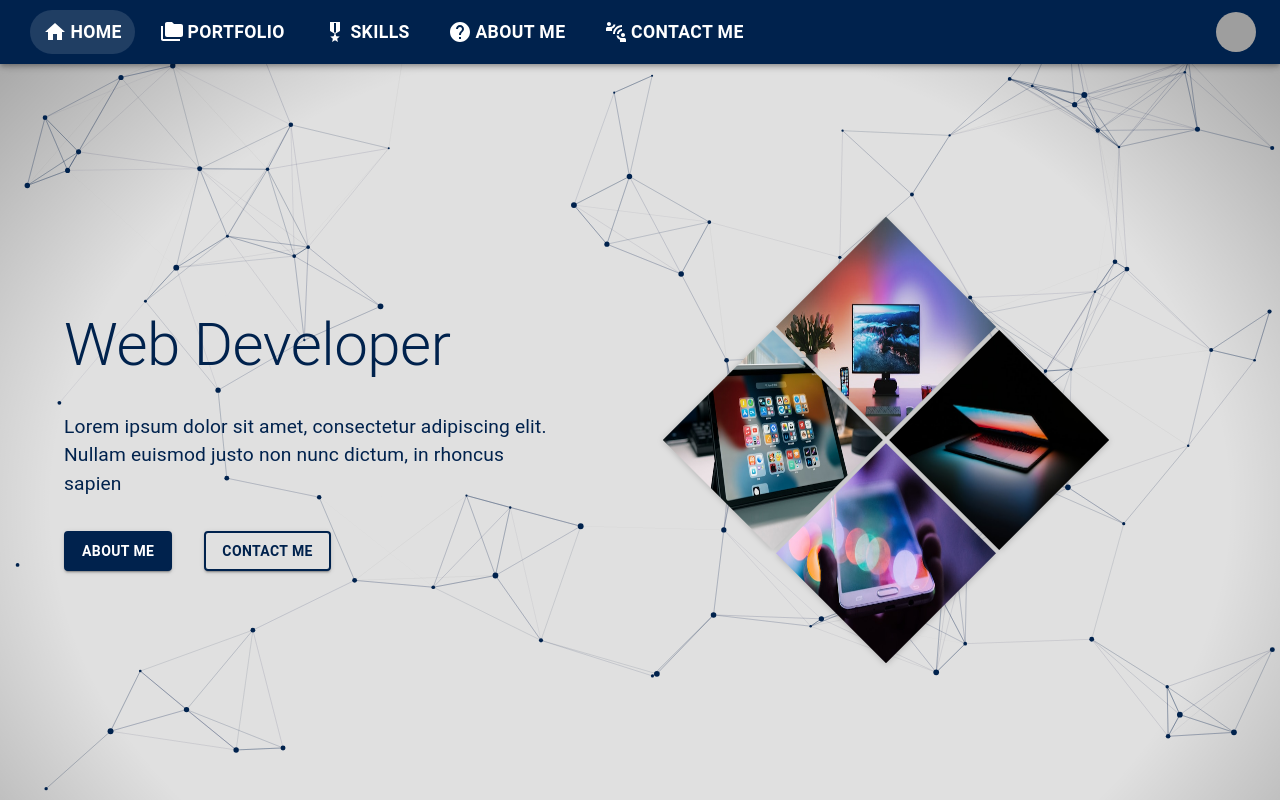
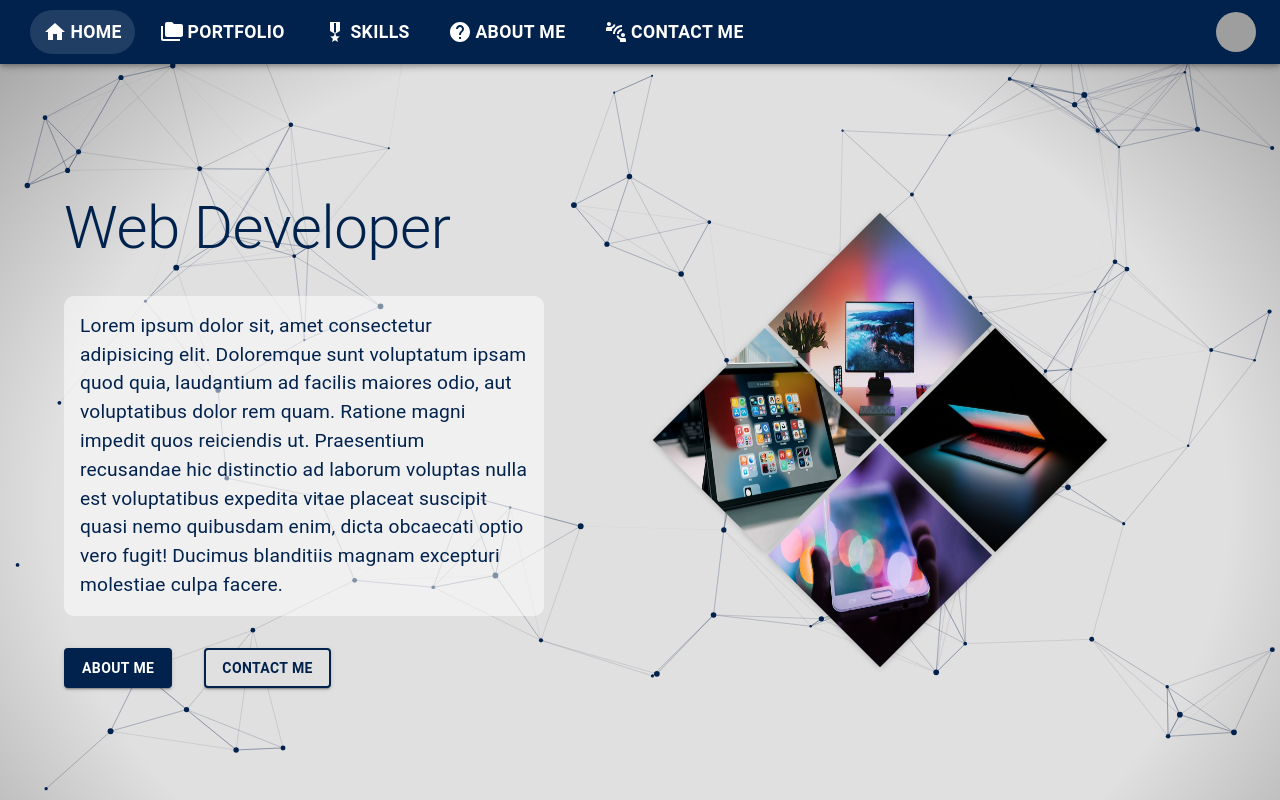
Before and after one commit to AndreiBarari/website, a React (Create React App) app: page / in a window 1280 px wide. Shown: the top 800 px of the page. Built offline with nearby package versions, Linux system fonts and the light colour scheme; grey boxes are pictures that could not be loaded.

Commit message:
contact page layout / minor style changes text container background

```diff
--- /dev/null
+++ b/src/components/homeComponents/CallToAction.jsx
@@ -0,0 +1,45 @@
+import React from "react";
+import { Link } from "react-router-dom";
+import { Button } from "@mui/material";
+
+const commonButtonStyles = {
+  color: "#fff",
+  background: "#00224D",
+  border: "2px solid #00224D",
+  fontWeight: 700,
+  "&:hover": {
+    backgroundColor: "#e0e0e0",
+    color: "#00224D",
+  },
+};
+
+export const AboutButton = () => (
+  <Button
+    variant="contained"
+    sx={{ ...commonButtonStyles }}
+    component={Link}
+    className="home-link"
+    to="/about"
+  >
+    About Me
+  </Button>
+);
+
+export const ContactButton = () => (
+  <Button
+    variant="contained"
+    sx={{
+      ...commonButtonStyles,
+      background: "#e0e0e0",
+      color: "#00224D",
+      "&:hover": {
+        color: "#fff",
+        background: "#00224D",
+      },
+    }}
+    component={Link}
+    to="/contact"
+  >
+    Contact Me
+  </Button>
+);
--- a/src/pages/About.jsx
+++ b/src/pages/About.jsx
@@ -43,7 +43,16 @@ const About = () => {
           height: "360px",
         }}
       ></Box>
-      <Typography variant="body1" textAlign="center" maxWidth="780px">
+      <Typography
+        variant="body1"
+        textAlign="center"
+        maxWidth="780px"
+        sx={{
+          background: "#ffffff80",
+          padding: "1rem",
+          borderRadius: "10px",
+        }}
+      >
         I am a self-taught web developer with a passion for crafting dynamic,
         interactive, and responsive web applications. My analytical mindset,
         combined with a background in economics, allows me to create
--- a/src/pages/Contact.jsx
+++ b/src/pages/Contact.jsx
@@ -1,7 +1,68 @@
 import React from "react";
+import { Container, Grid, TextField, Button, Typography } from "@mui/material";
 
 const Contact = () => {
-  return <div className="main-content contact">Contact</div>;
+  return (
+    <div className="main-content contact">
+      <Container maxWidth="lg">
+        <Grid container spacing={3}>
+          <Grid item xs={12} sm={12} md={6}>
+            <Typography variant="h4">Address</Typography>
+            <Typography variant="body1">123 Main St, City, State</Typography>
+            <Typography variant="h4">Contact Information</Typography>
+            <Typography variant="body1">Email: info@example.com</Typography>
+          </Grid>
+          <Grid item xs={12} sm={12} md={6}>
+            <form
+              sx={{ "& .MuiTextField-root": { margin: 1 } }}
+              noValidate
+              autoComplete="off"
+            >
+              <Typography variant="h4">Contact Us</Typography>
+              <div
+                sx={{
+                  display: "flex",
+                  flexWrap: "wrap",
+                  justifyContent: "center",
+                }}
+              >
+                <TextField
+                  id="outlined-name"
+                  label="Name"
+                  variant="outlined"
+                  fullWidth
+                />
+                <TextField
+                  id="outlined-email-input"
+                  type="email"
+                  name="email"
+                  label="Email"
+                  variant="outlined"
+                  fullWidth
+                />
+                <TextField
+                  id="outlined-multiline-flexible"
+                  label="Message"
+                  multiline
+                  rows={4}
+                  fullWidth
+                  variant="outlined"
+                />
+                <Button
+                  variant="contained"
+                  color="primary"
+                  fullWidth
+                  sx={{ marginBottom: 10 }}
+                >
+                  Submit
+                </Button>
+              </div>
+            </form>
+          </Grid>
+        </Grid>
+      </Container>
+    </div>
+  );
 };
 
 export default Contact;
--- a/src/pages/Home.jsx
+++ b/src/pages/Home.jsx
@@ -1,82 +1,49 @@
-import React from "react";
-import { Link } from "react-router-dom";
-import { Container, Grid, Button, Stack, Typography } from "@mui/material";
+import { Container, Grid, Stack, Typography } from "@mui/material";
 import desktop from "../assets/home-desktop.jpg";
 import laptop from "../assets/home-laptop.jpg";
 import tablet from "../assets/home-tablet.jpg";
 import phone from "../assets/home-phone.jpg";
+import {
+  AboutButton,
+  ContactButton,
+} from "../components/homeComponents/CallToAction";
+
+const homeContentStyles = {
+  flex: 1,
+  display: "flex",
+  flexDirection: "column",
+  justifyContent: "center",
+};
 
 const Home = () => {
   return (
     <div className="main-content home">
       <Container sx={{ display: "flex", flexWrap: "wrap" }}>
-        <Grid
-          item
-          xs={6}
-          sx={{
-            flex: 1,
-            display: "flex",
-            flexDirection: "column",
-            justifyContent: "center",
-          }}
-        >
+        <Grid item xs={6} sx={homeContentStyles}>
           <Typography variant="h2">Web Developer</Typography>
-          <Typography my="2rem" fontSize="1.2rem">
-            Lorem ipsum dolor sit amet, consectetur adipiscing elit. Nullam
-            euismod justo non nunc dictum, in rhoncus sapien
+          <Typography
+            my="2rem"
+            fontSize="1.2rem"
+            sx={{
+              background: "#ffffff80",
+              padding: "1rem",
+              borderRadius: "10px",
+            }}
+          >
+            Lorem ipsum dolor sit, amet consectetur adipisicing elit. Doloremque
+            sunt voluptatum ipsam quod quia, laudantium ad facilis maiores odio,
+            aut voluptatibus dolor rem quam. Ratione magni impedit quos
+            reiciendis ut. Praesentium recusandae hic distinctio ad laborum
+            voluptas nulla est voluptatibus expedita vitae placeat suscipit
+            quasi nemo quibusdam enim, dicta obcaecati optio vero fugit! Ducimus
+            blanditiis magnam excepturi molestiae culpa facere.
           </Typography>
-
           <Stack sx={{ display: "flex", gap: "2rem", flexDirection: "row" }}>
-            <Link
-              className="home-link"
-              to="/about"
-              style={{ textDecoration: "none" }}
-            >
-              <Button
-                variant="contained"
-                sx={{
-                  color: "#fff",
-                  background: "#00224D",
-                  border: "2px solid #00224D",
-                  fontWeight: 700,
-                  "&:hover": {
-                    backgroundColor: "#e0e0e0",
-                    color: "#00224D",
-                  },
-                }}
-              >
-                About Me
-              </Button>
-            </Link>
-            <Link to="/contact" style={{ textDecoration: "none" }}>
-              <Button
-                variant="contained"
-                sx={{
-                  border: "2px solid #00224D",
-                  color: "#00224D",
-                  fontWeight: 700,
-                  background: "#e0e0e0",
-                  "&:hover": {
-                    color: "#fff",
-                    background: "#00224D",
-                  },
-                }}
-              >
-                Contact Me
-              </Button>
-            </Link>
+            <AboutButton />
+            <ContactButton />
           </Stack>
         </Grid>
-        <Grid
-          item
-          xs={6}
-          style={{
-            flex: 1,
-            display: "flex",
-            justifyContent: "center",
-            alignItems: "center",
-          }}
-        >
+        <Grid item xs={6} sx={homeContentStyles}>
           <div class="diamond-grid">
             <div></div>
             <img src={desktop} alt="" class="diamond-grid__item" />
--- a/src/scss/_about.scss
+++ b/src/scss/_about.scss
@@ -39,8 +39,8 @@
             justify-content: space-evenly;
             height: 280px;
             width: 100%;
-            background-color: #e9e9e9;
-            border-radius: 24px;
+            background-color: #ffffff80;
+            border-radius: 10px;
             border-bottom: 0.6rem solid $dark-blue;
             padding: 2rem 3rem;
             transition: all 0.3s ease-in-out;
@@ -48,6 +48,7 @@
             &:hover {
                 color: #ed6c02;
                 border-color: #ed6c02;
+                background-color: #fff;
             }
         }
     }
--- a/src/scss/_home.scss
+++ b/src/scss/_home.scss
@@ -11,34 +11,55 @@
 
         &__item {
           position: relative;
-          width: 220px;
-          height: 220px;
+          width: 14rem;
+          height: 14rem;
           clip-path: polygon(50% 0%, 100% 50%, 50% 100%, 0% 50%);
           transition: all .3s ease-in-out;
 
           &:nth-child(2) {
             top: $diamond-grid-offset;
+          }
+
+          &:nth-child(8) {
+            bottom: $diamond-grid-offset;
+          }
+
+          &:nth-child(4) {
+            left: $diamond-grid-offset;
+          }
+
+          &:nth-child(6) {
+            right: $diamond-grid-offset;
+          }
+        }
+    }
+}
+
+@media (min-width: 680px) {
+  .home{
+    .diamond-grid {
+        &__item {
+          transition: all .3s ease-in-out;
+
+          &:nth-child(2) {
             &:hover{
                 top: 100px;
             }
           }
 
           &:nth-child(8) {
-            bottom: $diamond-grid-offset;
             &:hover{
                 bottom: 100px;
             }
           }
 
           &:nth-child(4) {
-            left: $diamond-grid-offset;
             &:hover{
                 left: 100px;
             }
           }
 
           &:nth-child(6) {
-            right: $diamond-grid-offset;
             &:hover{
                 right: 100px;
             }
@@ -46,7 +67,7 @@
         }
     }
 }
-
+}
 @media (max-width: 680px) {
     .home {
         .diamond-grid{
--- a/src/scss/main.scss
+++ b/src/scss/main.scss
@@ -5,6 +5,7 @@
 @import 'projects';
 @import 'skills';
 @import 'about';
+@import 'contact';
 
 
 body {
```
Also changed, not shown: src/scss/_contact.scss (added).
